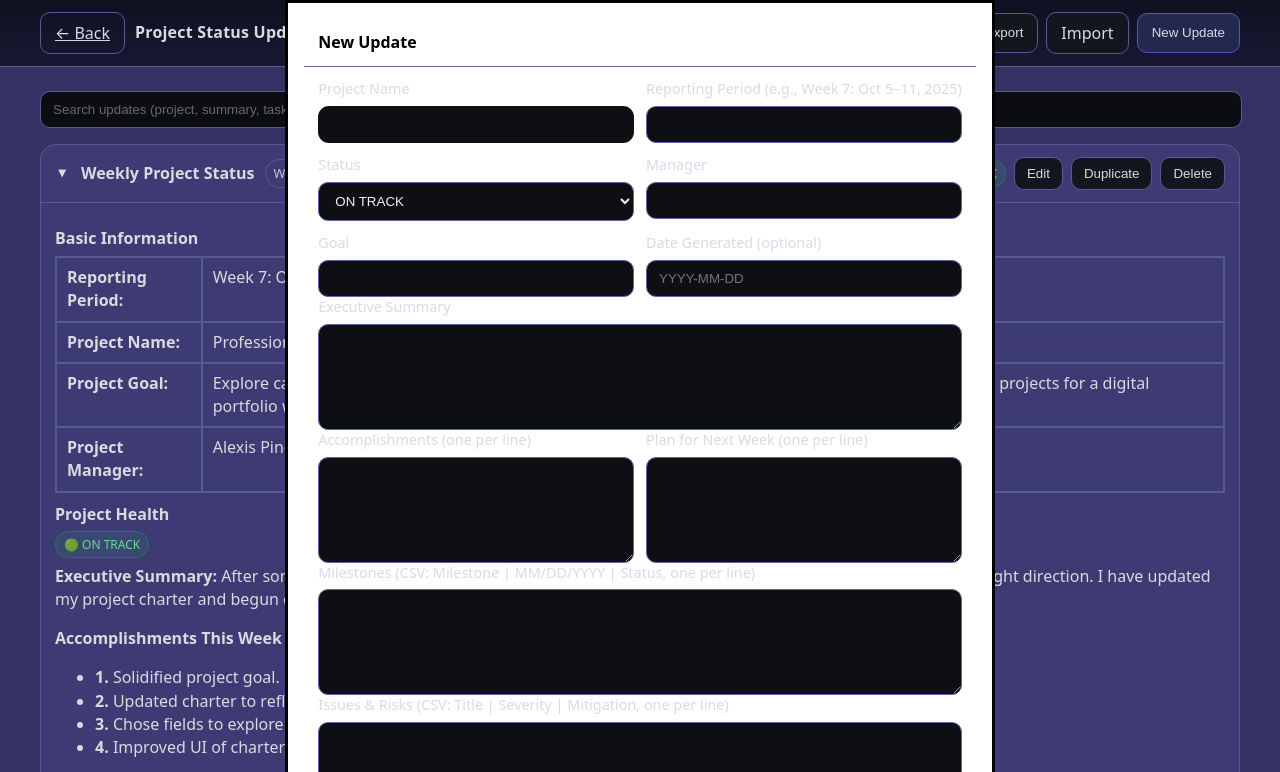
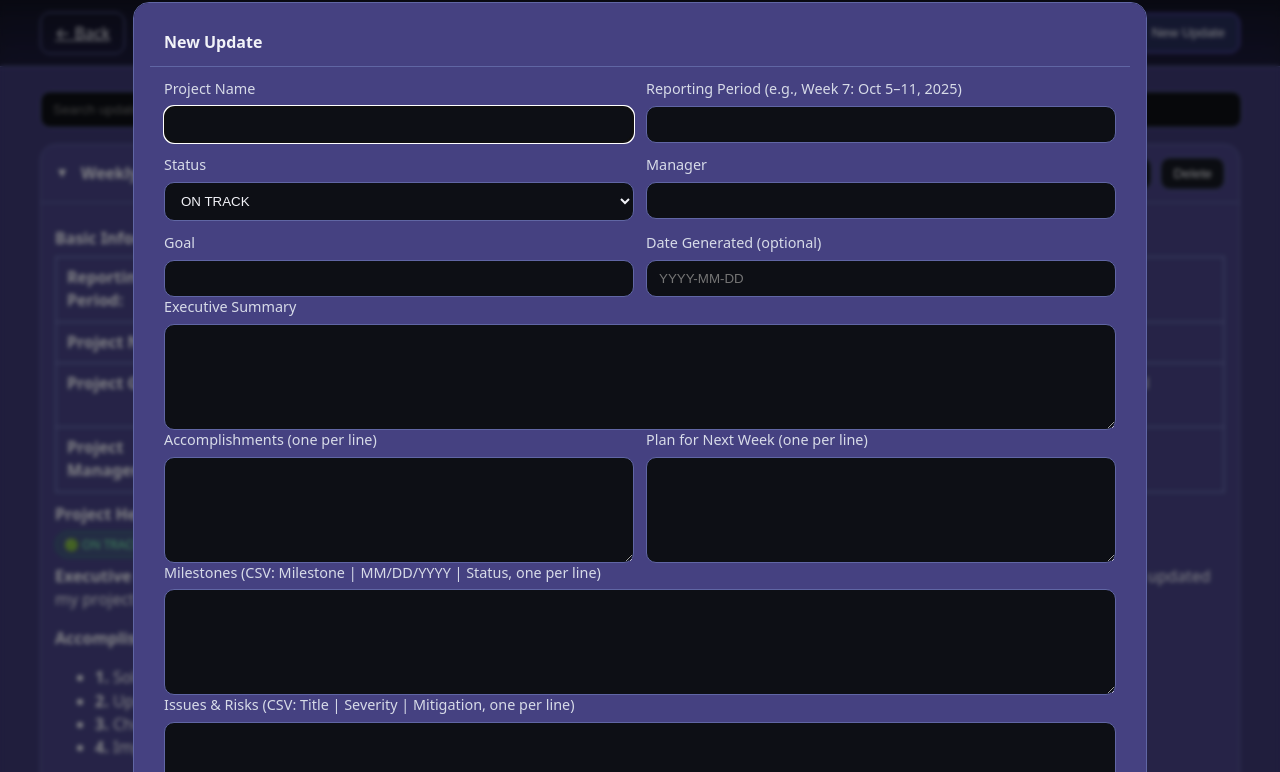
Before and after one commit to alexis-s-pinon/4860-project-charter, a plain HTML site: page status_updates.html in a window 1280 px wide. Both pictures are taken after a click on the button "New Update". Shown: the top 772 px of the page. Drawn offline with Linux system fonts and the light colour scheme.

Commit message:
Add files via upload

```diff
--- a/status_updates.html
+++ b/status_updates.html
@@ -358,6 +358,61 @@
       align-items: center;
       justify-content: center;
       line-height: 1;
+    }
+  </style>
+  <style id="editdlg-theme">
+    /* Dialog container */
+    #editDlg {
+      color: var(--text);
+      background: var(--card);
+      border: 1px solid var(--border);
+      border-radius: var(--radius);
+      width: min(980px, 96vw);
+    }
+
+    /* Dimmed overlay */
+    #editDlg::backdrop {
+      background: rgba(0, 0, 0, .45);
+      -webkit-backdrop-filter: blur(2px);
+      backdrop-filter: blur(2px);
+    }
+
+    /* Header/footer match section gradient */
+    #editDlg .dialog-hd,
+    #editDlg .card-hd {
+      background: linear-gradient(180deg, var(--tone1), var(--tone2));
+      border-bottom: 1px solid var(--border);
+    }
+
+    #editDlg .dialog-ft {
+      border-top: 1px solid var(--border);
+      background: transparent;
+    }
+
+    /* Body */
+    #editDlg .dialog-bd,
+    #editDlg .card-bd {
+      background: transparent;
+    }
+
+    /* Fields */
+    #editDlg .field label {
+      color: var(--muted);
+    }
+
+    #editDlg .field input,
+    #editDlg .field textarea,
+    #editDlg .field select {
+      background: #0d0f15;
+      color: var(--text);
+      border: 1px solid var(--border);
+      border-radius: 10px;
+      padding: 10px 12px;
+    }
+
+    /* Buttons inside the dialog use your global button styling */
+    #editDlg .btn {
+      height: var(--btnH, 40px);
     }
   </style>
 
```
